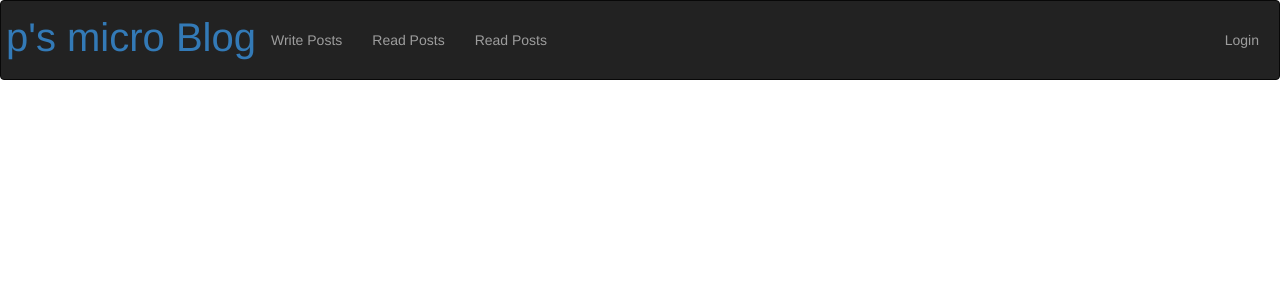
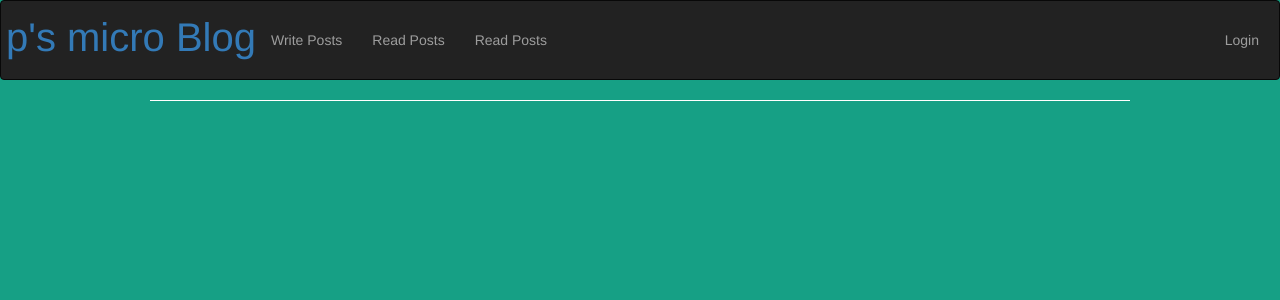
Before and after one commit to joshuapohan/TestBlog, a Django app: page / in a window 1280 px wide. Shown: the top 300 px of the page. Run offline with Django 3.2, Linux system fonts and the light colour scheme; data that the repository does not hold is empty; some libraries are stand-ins or nearby versions.

Commit message:
Mod design

```diff
--- a/pBlog/views.py
+++ b/pBlog/views.py
@@ -41,5 +41,5 @@ def logout_page(request):
 
 def post_detail(request,slug):
     post = get_object_or_404(WritePost, slug=slug)
-    post.slug = "home\\" + post.slug
+    post.slug = "writepost\\" + post.slug
     return render(request,'blog_detail.html',{'post':post})
--- a/templates/base_template.html
+++ b/templates/base_template.html
@@ -33,6 +33,20 @@
 		margin-bottom:0px;
 	}
 
+	body{
+		background-color:#16a085;
+	}
+
+	.whiteblock{
+		margin-left:150px;
+		margin-right:150px;
+		background-color:#FFFFFF;
+	}
+
+	a {
+		text-decoration:none;
+	}
+
 </style>
 
 <body style="overflow-x:hidden;">
--- a/templates/blog_read.html
+++ b/templates/blog_read.html
@@ -5,14 +5,17 @@
 
 {% block content %}
 <!-- <div class="text-primary text-center jumbotron" style="font-size:30;">pBLOG</div> -->
+<div class="whiteblock">
 <div class="container">
 		<div class="row">
-			<div class="col-xs-6 col-sm-6 col-sm-offset-3 col-md-6 col-md-offset-3 col-lg-6 col-lg-offset-3">
+			<div class="col-xs-6 col-sm-6 col-sm-offset-2 col-md-6 col-md-offset-2 col-lg-6 col-lg-offset-2">
 				{% for post in posts %}
-				<h1  class="text-primary text-center"><a href= {{ post.slug }}> {{ post.blog_title }} </a></h1>
+				{% with ""|add:post.slug as detail %}
+				<h1  class="text-primary text-center"><a href={{detail}}> {{ post.blog_title }} </a></h1>
 						{% autoescape off %}<p style="font-size:20px;">{{ post.blog_post }} </p>{% endautoescape %}
 						<p style="font-size:16pxi;" class="text-center"> {{ post.post_author }}</p>
 						<p style="font-size:12px;" class="text-center"> Posted on {{ post.date_posted }}</p>
+				{% endwith %}
 				{% endfor %}
 
 				{% if posts.has_other_pages %}
@@ -42,4 +45,5 @@
 		</div>
 	</div>
 </div>
+</div>
 {% endblock %}
```
